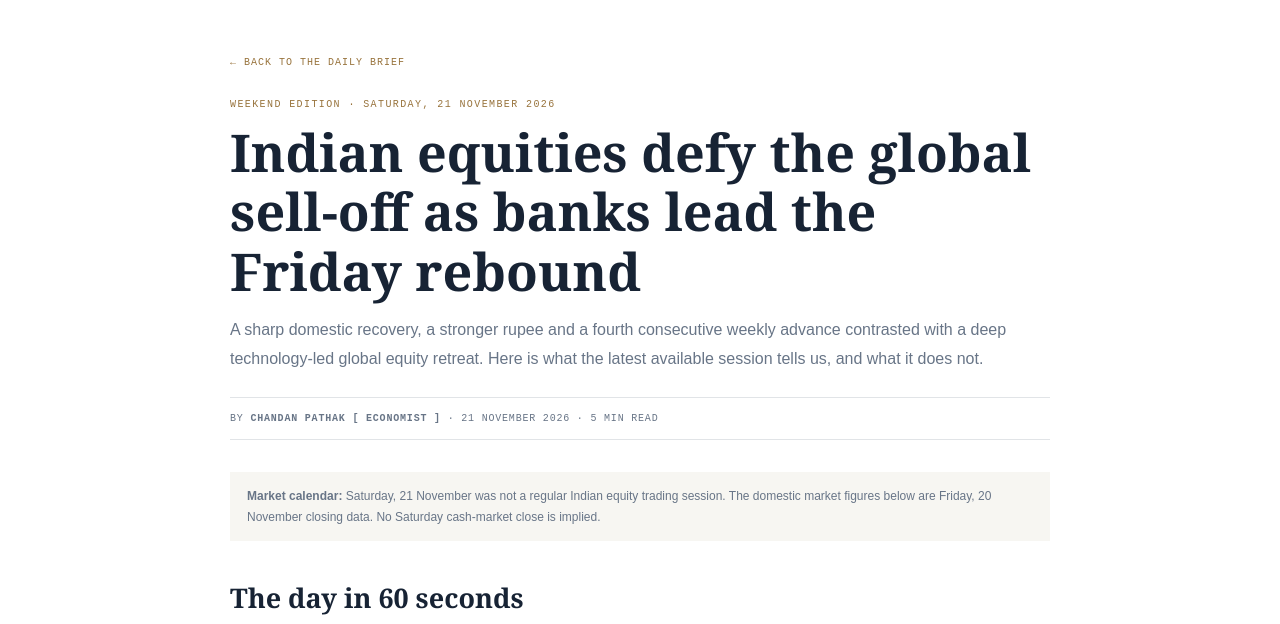
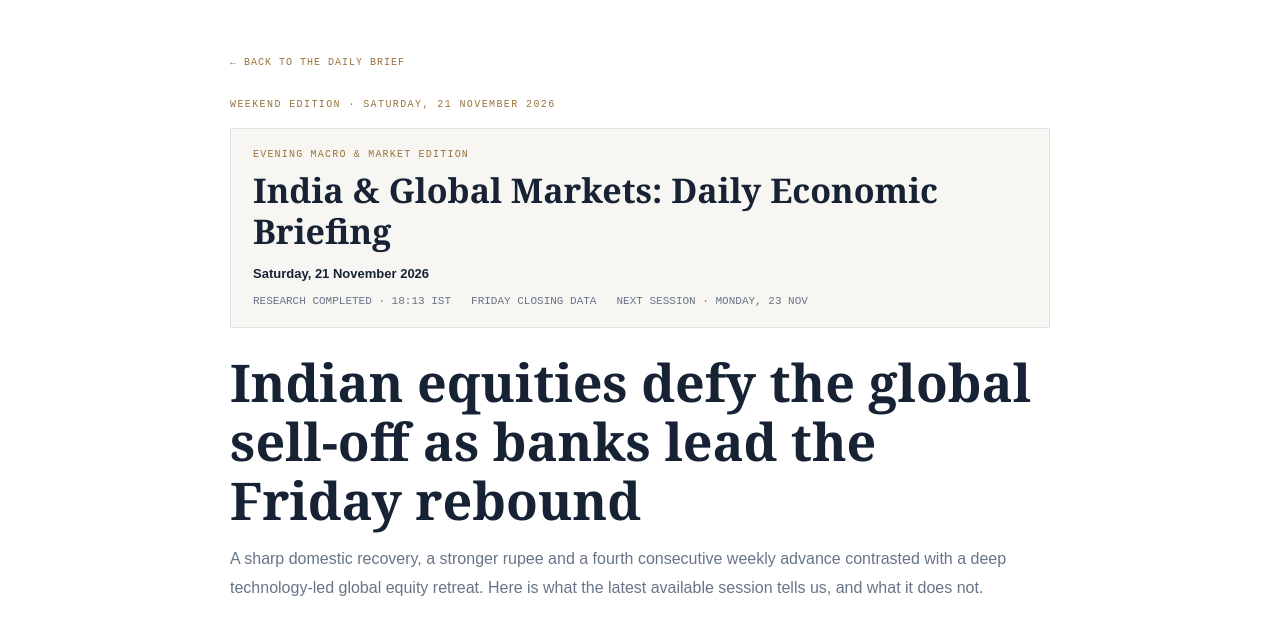
Before and after one commit to ArthikView/daily-market-brief, a plain HTML site: page issues/2026-11-21.html in a window 1280 px wide. Shown: the part 113-737 px from the top of the page. Drawn offline with Linux system fonts and the light colour scheme.

Commit message:
Add evening macro and market edition header

```diff
--- a/issues/2026-11-21.html
+++ b/issues/2026-11-21.html
@@ -10,6 +10,13 @@
 <header class="site-header"><div class="wrap header-inner"><a class="brand" href="../index.html"><span class="brand-mark">MB</span><span><strong>THE DAILY MARKET BRIEF</strong><small>Markets · Macro · Meaning</small></span></a><a class="back" href="../index.html">← ALL EDITIONS</a></div></header>
 <main class="article-wrap"><a class="back" href="../index.html">← BACK TO THE DAILY BRIEF</a>
 <div class="kicker">WEEKEND EDITION · SATURDAY, 21 NOVEMBER 2026</div>
+<div class="edition-banner" style="border:1px solid #e1e4e7;background:#f7f6f2;padding:20px 22px;margin:18px 0 24px">
+<div style="font:10px ui-monospace,monospace;letter-spacing:.12em;color:#98733c">EVENING MACRO &amp; MARKET EDITION</div>
+<h2 style="font:700 clamp(24px,4vw,34px)/1.2 Georgia,serif;margin:10px 0 14px;color:#172334">India &amp; Global Markets: Daily Economic Briefing</h2>
+<div style="font:700 13px Arial,sans-serif;color:#172334">Saturday, 21 November 2026</div>
+<div style="display:flex;gap:20px;flex-wrap:wrap;margin-top:14px;font:11px ui-monospace,monospace;color:#687587">
+<span>RESEARCH COMPLETED · 18:13 IST</span><span>FRIDAY CLOSING DATA</span><span>NEXT SESSION · MONDAY, 23 NOV</span>
+</div></div>
 <h1>Indian equities defy the global sell-off as banks lead the Friday rebound</h1>
 <p class="deck">A sharp domestic recovery, a stronger rupee and a fourth consecutive weekly advance contrasted with a deep technology-led global equity retreat. Here is what the latest available session tells us, and what it does not.</p>
 <div class="byline">BY <strong>CHANDAN PATHAK [ ECONOMIST ]</strong> · 21 NOVEMBER 2026 · 5 MIN READ</div>
```
